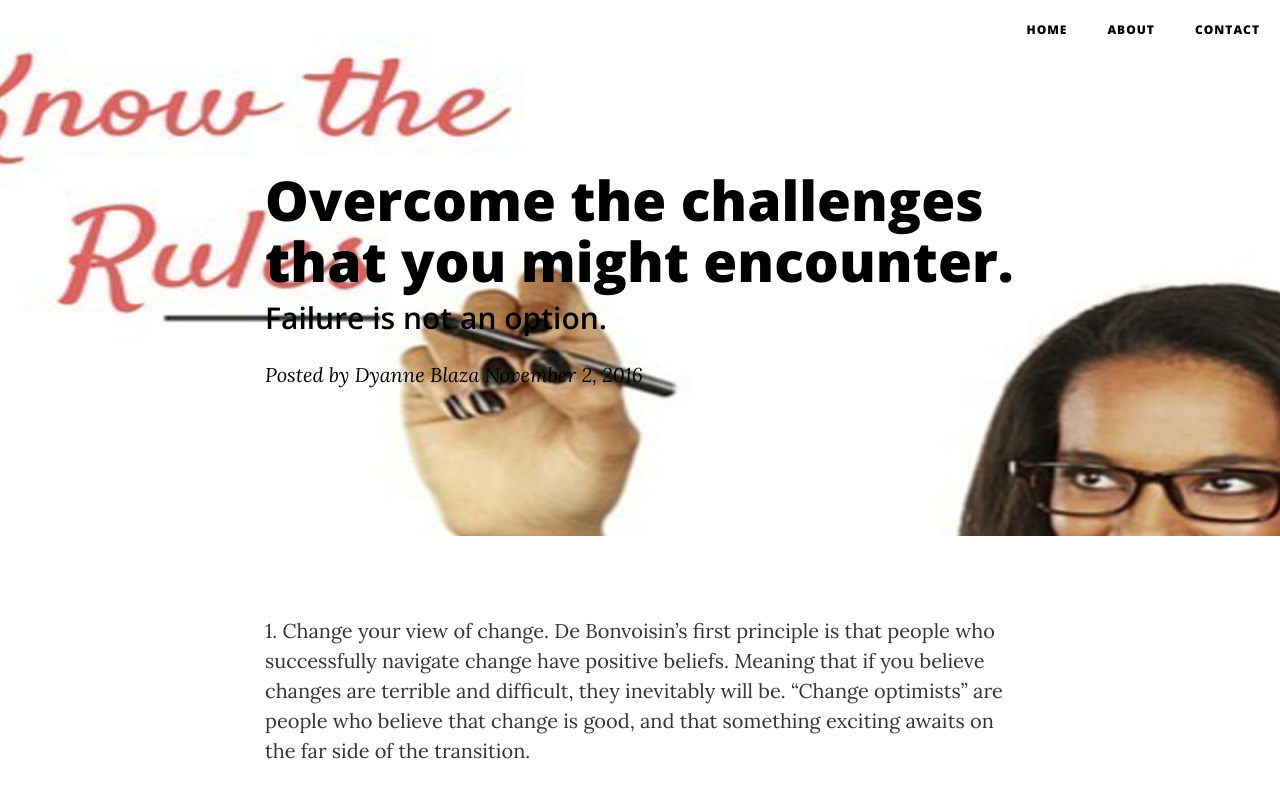
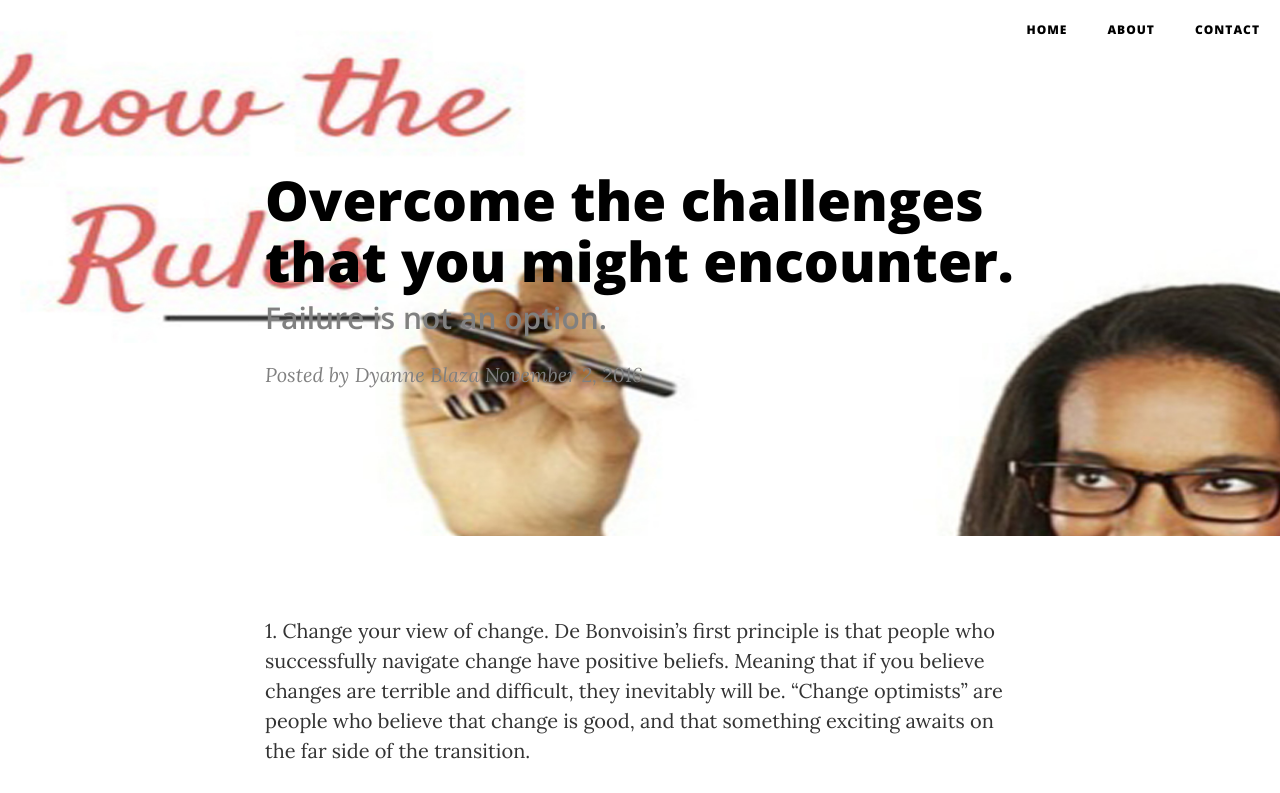
Before and after one commit to kathleenblaza/DyanneBlazaBlog, a website: page post2.html in a window 1280 px wide. Shown: the top 793 px of the page. Drawn offline with nearby package versions, Linux system fonts and the light colour scheme.

Commit message:
Update post2.html

```diff
--- a/post2.html
+++ b/post2.html
@@ -71,8 +71,8 @@
                 <div class="col-lg-8 col-lg-offset-2 col-md-10 col-md-offset-1">
                     <div class="post-heading">
                         <h1 style="color : black"> Overcome the challenges that you might encounter.</h1>
-                        <h2 class="subheading"style="color : black">Failure is not an option. </h2>
-                        <span class="meta" style="color : black">Posted by <a href="#" style ="color : black">Dyanne Blaza</a> November 2, 2016</span>
+                        <h2 class="subheading"style="color :gray">Failure is not an option. </h2>
+                        <span class="meta" style="color : gray">Posted by <a href="#" style ="color : gray">Dyanne Blaza</a> November 2, 2016</span>
                     </div>
                 </div>
             </div>
```
